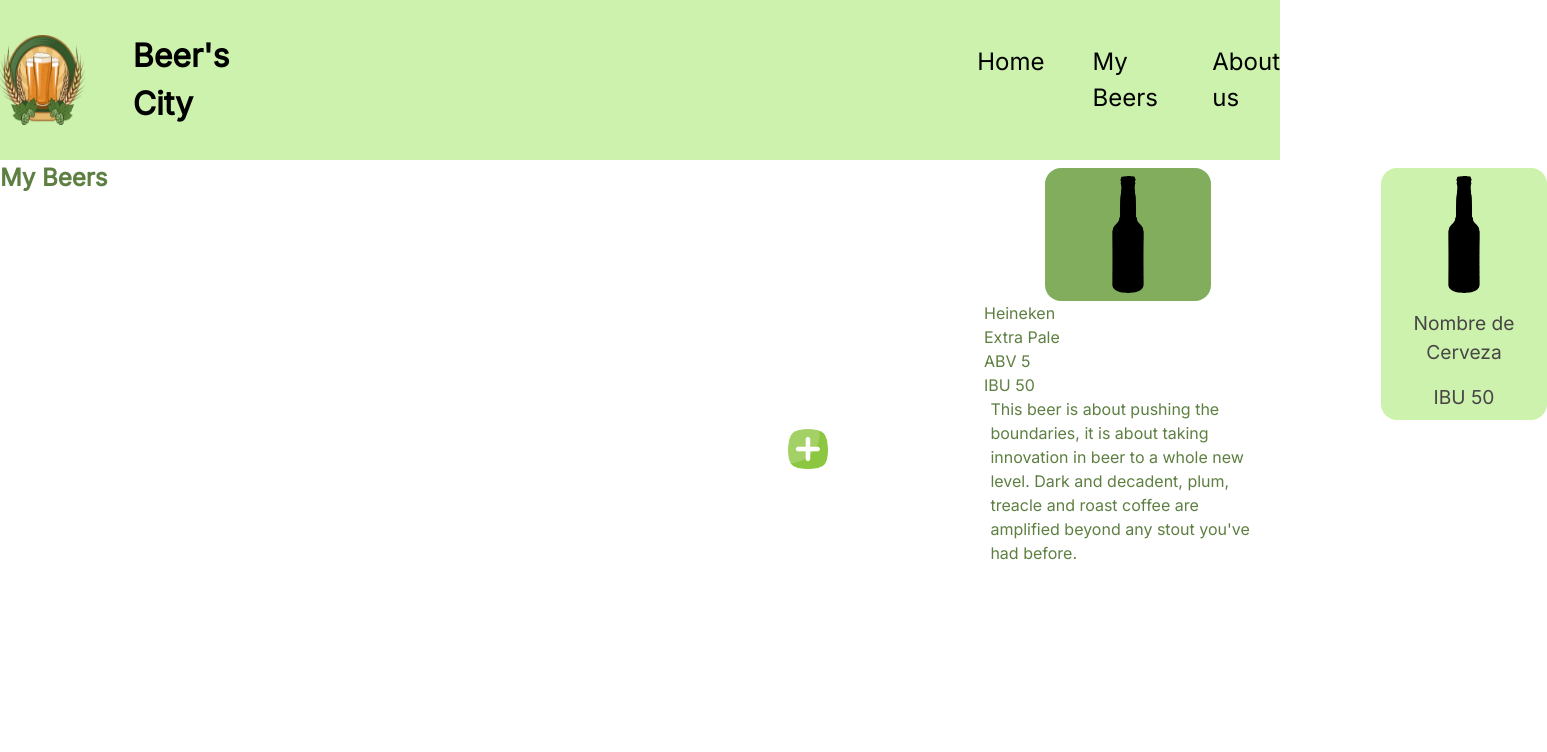
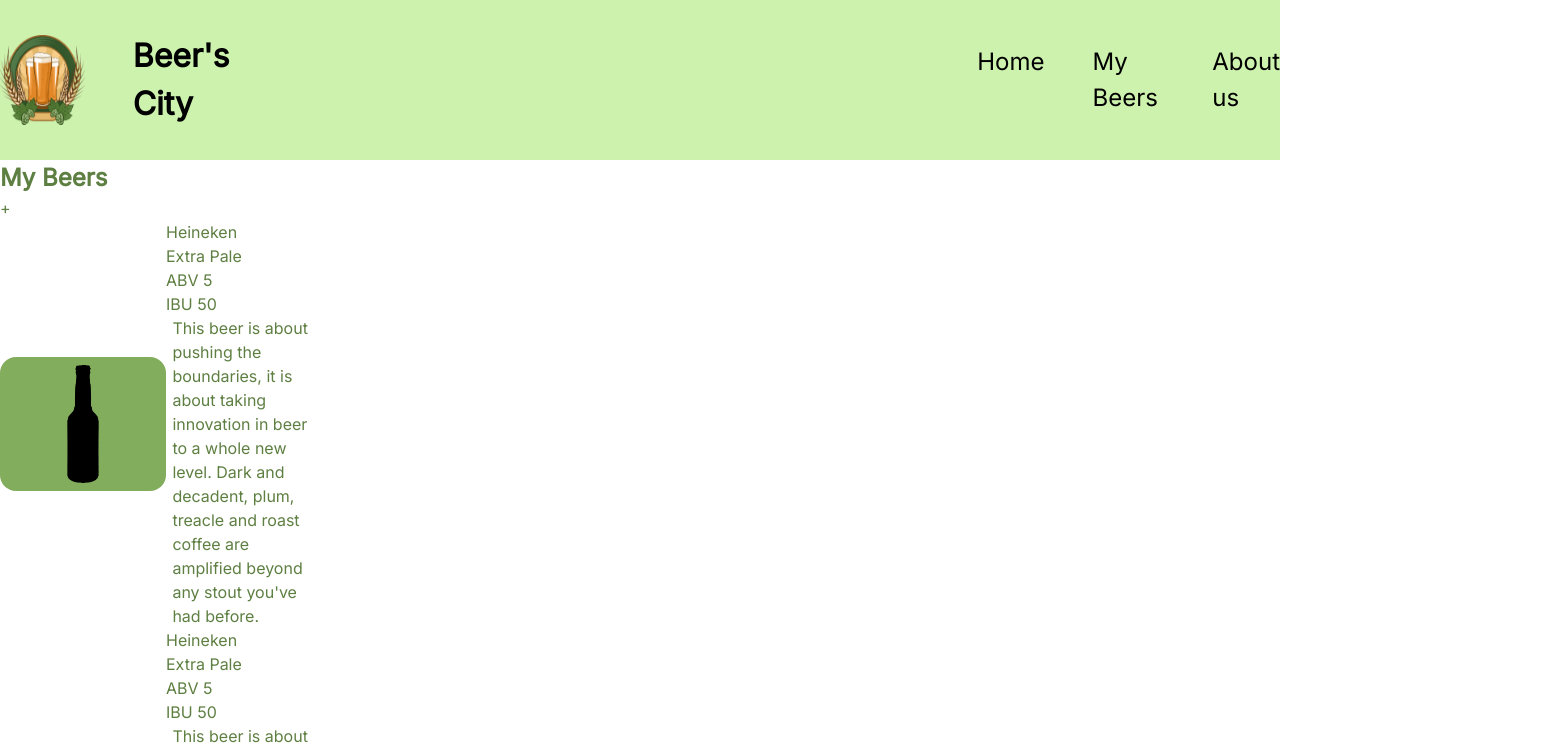
Before and after one commit to isdi-coders-2023/Beer-Coders-202301-mad, a React (Create React App) app: page /mybeers in a window 1280 px wide. Shown: the top 752 px of the page, 1547 px wide, since content can reach past the window. Built offline with nearby package versions, Linux system fonts and the light colour scheme.

Commit message:
my beers modify file

```diff
--- a/src/features/mybeers/page/mybeers.tsx
+++ b/src/features/mybeers/page/mybeers.tsx
@@ -1,14 +1,20 @@
 import { DetailedCard } from '../../../core/components/detailsCard/detailsCard';
-import { MainCard } from '../../home/components/main.card/main.card';
 import './mybeers.scss';
 
 export default function MyBeers() {
   return (
     <section className="my-beers">
-      <h2>My Beers</h2>
-      <div className="list">
-        <MainCard></MainCard>
-        <DetailedCard></DetailedCard>
+      <div className="grid">
+        <h2 className="">My Beers</h2>
+        <div className="create">+</div>
+
+        <div className="Details">
+          <div className="card-detail">
+            <DetailedCard></DetailedCard>
+            <DetailedCard></DetailedCard>
+          </div>
+          <div className="button"></div>
+        </div>
       </div>
     </section>
   );
```
